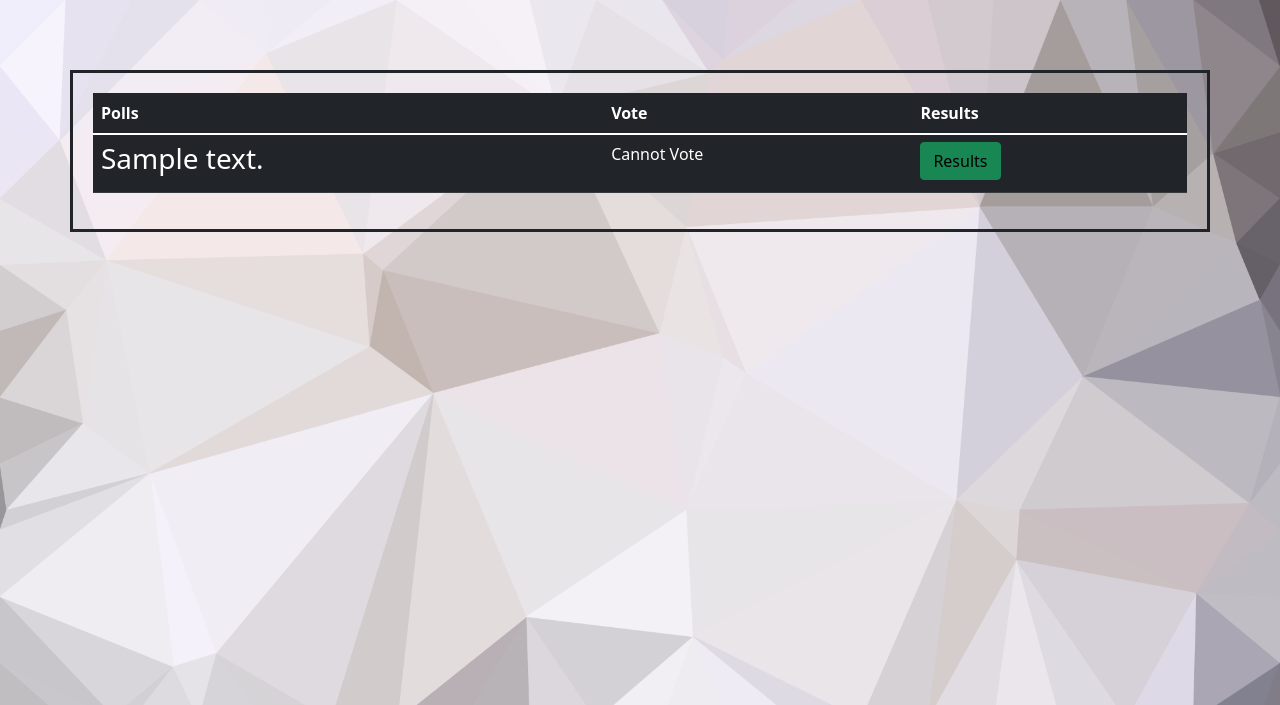
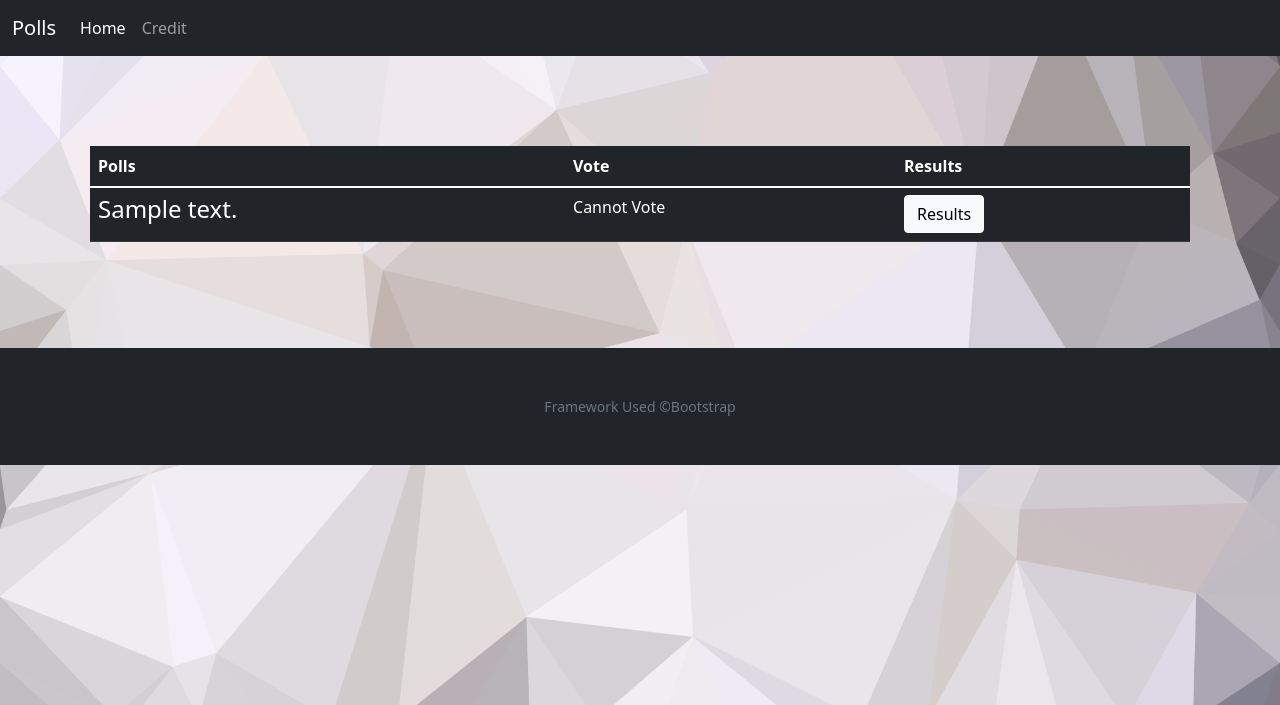
Before and after one commit to wave49192/ku-polls, a Django app: page /polls/ in a window 1280 px wide. Shown: the top 705 px of the page. Run offline with Django 3.2, Linux system fonts and the light colour scheme; tables that the repository leaves empty hold one stand-in row (values such as "Sample post").

Commit message:
update index.html

```diff
--- a/polls/static/polls/style.css
+++ b/polls/static/polls/style.css
@@ -2,3 +2,18 @@ body{
     background-image: url("images/background.jpg");
     background-size: cover;
 }
+
+html {
+  scroll-behavior: smooth;
+}
+
+.footer {
+   position: fixed;
+    position: sticky;
+   left: 0;
+   bottom: 0;
+   width: 100%;
+   background-color: black;
+   color: white;
+   text-align: center;
+}
--- a/polls/templates/polls/bootstrap.html
+++ b/polls/templates/polls/bootstrap.html
@@ -6,6 +6,8 @@
     <title>Polls</title>
     <script src="https://cdn.jsdelivr.net/npm/bootstrap@5.1.1/dist/js/bootstrap.min.js" integrity="sha384-skAcpIdS7UcVUC05LJ9Dxay8AXcDYfBJqt1CJ85S/CFujBsIzCIv+l9liuYLaMQ/" crossorigin="anonymous"></script>
     <link rel="stylesheet" type="text/css" href="{% static 'polls/style.css' %}">
+    <link href="https://unpkg.com/aos@2.3.1/dist/aos.css" rel="stylesheet">
+    <script src="https://unpkg.com/aos@2.3.1/dist/aos.js"></script>
     <link rel="stylesheet" href="https://cdn.jsdelivr.net/npm/bootstrap@5.1.1/dist/css/bootstrap.min.css" integrity="sha384-F3w7mX95PdgyTmZZMECAngseQB83DfGTowi0iMjiWaeVhAn4FJkqJByhZMI3AhiU" crossorigin="anonymous">
 </head>
 <body >
--- a/polls/templates/polls/index.html
+++ b/polls/templates/polls/index.html
@@ -1,5 +1,26 @@
 {% extends "polls/bootstrap.html" %}
 {% block content %}
+    <nav class="navbar navbar-expand-lg navbar-dark bg-dark">
+        <div class="container-fluid">
+            <a class="navbar-brand" href="#">Polls</a>
+            <button class="navbar-toggler" type="button" data-bs-toggle="collapse"
+                    data-bs-target="#navbarSupportedContent" aria-controls="navbarSupportedContent"
+                    aria-expanded="false" aria-label="Toggle navigation">
+                <span class="navbar-toggler-icon"></span>
+            </button>
+            <div class="collapse navbar-collapse" id="navbarSupportedContent">
+                <ul class="navbar-nav me-auto mb-2 mb-lg-0">
+                    <li class="nav-item">
+                        <a class="nav-link active" aria-current="page" href="#">Home</a>
+                    </li>
+                    <li class="nav-item">
+                        <a class="nav-link" href="#foot">Credit</a>
+                    </li>
+                </ul>
+
+            </div>
+        </div>
+    </nav>
     {% if messages %}
         <div class="messages">
             {% for msg in messages %}
@@ -7,8 +28,8 @@
             {% endfor %}
         </div>
     {% endif %}
-    <div style="border-style: solid;text-align: left;padding:20px;margin:70px">
-        <table   class="table table-dark table-hover">
+    <div style="text-align: left;padding:20px;margin:70px">
+        <table class="table table-dark table-hover">
             <thead>
             <tr>
                 <th scope="col">Polls</th>
@@ -23,31 +44,33 @@
                             <td>
                                 {% if question.was_published_recently %}
 
-                                    <h3 style="font-size: xx-large">{{ question.question_text }}<span class="badge rounded-pill bg-danger"
-                                                                          style="margin-left:40px ;font-size: x-small">New</span></h3></td>
+                                    <h4>{{ question.question_text }}<span class="badge rounded-pill bg-danger"
+                                                                          style="margin-left:40px ;font-size: x-small">New</span>
+                                    </h4></td>
                                 {% else %}
 
-                                    <h3>{{ question.question_text }}</h3>
+                                    <h4>{{ question.question_text }}</h4>
                                     </td>
                                 {% endif %}
                             {% if question.can_vote %}
                                 <td>
                         <span>
-                            <button type="button" class="btn btn-info" >
-                    <a href="{% url 'polls:detail' question.id %}" style="text-decoration: none;color: black">Vote here</a></button>
+                            <button type="button" class="btn btn-light">
+                    <a href="{% url 'polls:detail' question.id %}"
+                       style="text-decoration: none;color: black">Vote here</a></button>
                 </span></td>
                             {% else %}
                                 <td>
-                                    <span >Cannot Vote</span>
+                                    <span>Cannot Vote</span>
                                 </td>
                             {% endif %}
                             <td>
-                                <button type="button" class="btn btn-success" >
+                                <button type="button" type="button" class="btn btn-light">
                     <span>
 
-                <a href="{% url 'polls:results' question.id %}"  style="text-decoration: none;color: black">Results</a>
+                <a href="{% url 'polls:results' question.id %}" style="text-decoration: none;color: black">Results</a>
                         </span>
-                                    </button>
+                                </button>
                             </td>
                         </tr>
 
@@ -59,4 +82,9 @@
             </tr>
         </table>
     </div>
+    <footer class="bg-dark py-5" id="foot">
+        <div class="container px-4 px-lg-5">
+            <div class="small text-center text-muted">Framework Used ©Bootstrap</div>
+        </div>
+    </footer>
 {% endblock %}
```
